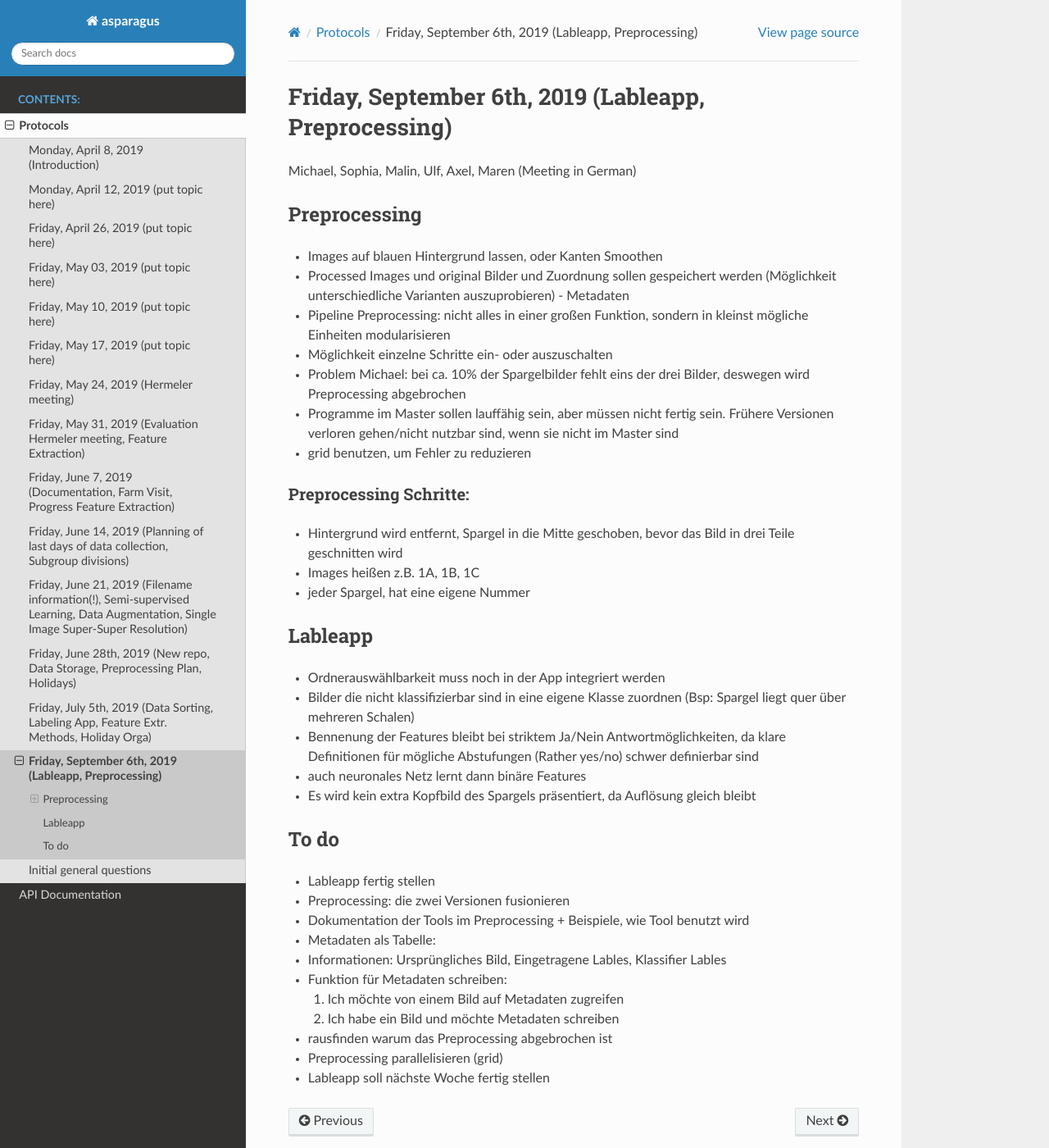
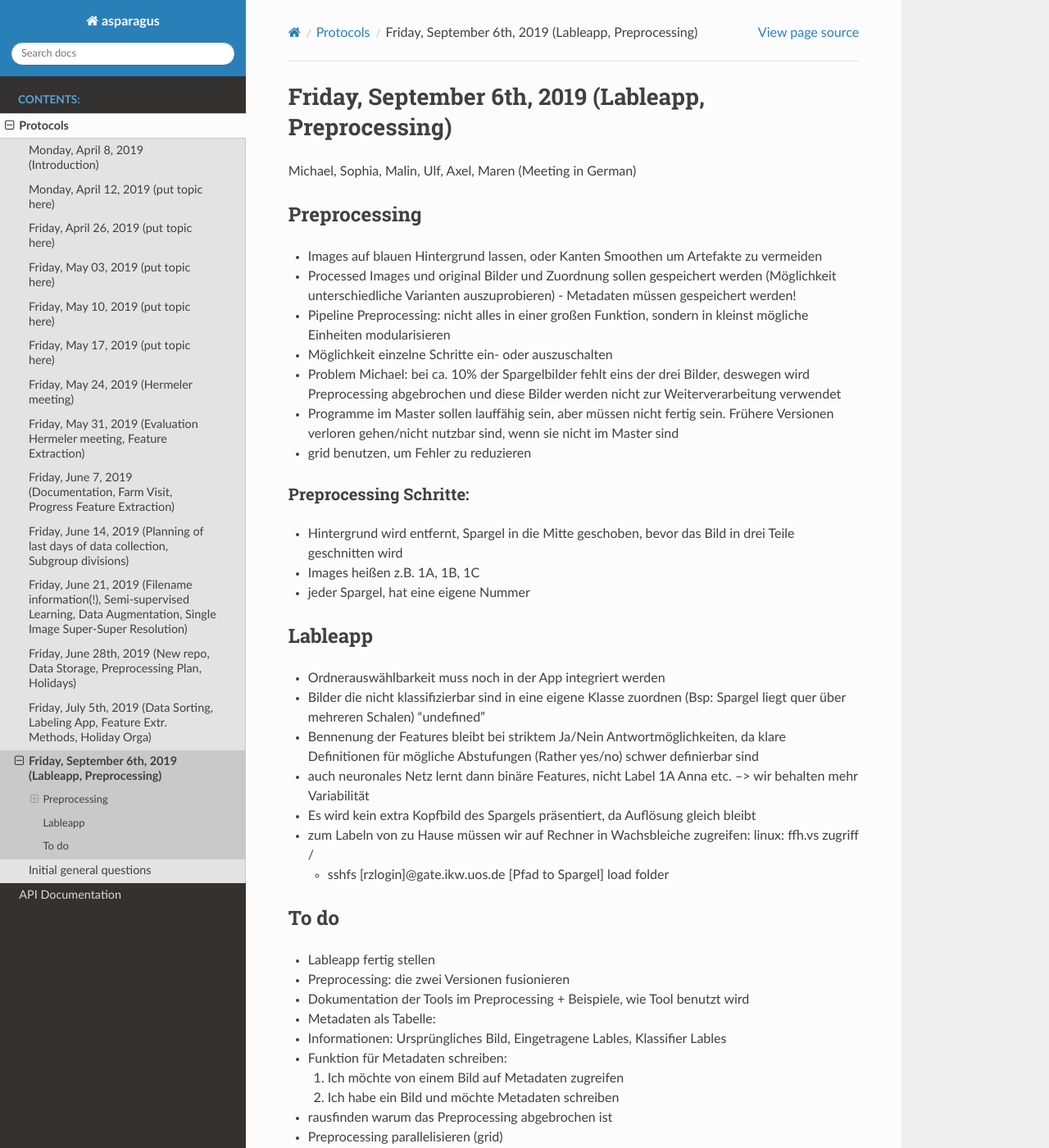
Before and after one commit to CogSciUOS/asparagus, a Sphinx documentation site: the page built from docs/protocols/protocol_19_09_06.md, in a window 1280 px wide and 1400 px high. Shown: the whole window at 82% size. Built offline with Sphinx 7.4.7 and the Read the Docs theme 2.0.0, drawn with Linux system fonts in a browser that asks for light colours; the version number could not be read and is left out.

Commit message:
Update protocol_19_09_06.md
ich hab kleine Dinge hinzugefügt.

```diff
--- a/docs/protocols/protocol_19_09_06.md
+++ b/docs/protocols/protocol_19_09_06.md
@@ -3,12 +3,12 @@
 Michael, Sophia, Malin, Ulf, Axel, Maren (Meeting in German)
 
 ## Preprocessing
-* Images auf blauen Hintergrund lassen, oder Kanten Smoothen
-* Processed Images und original Bilder und Zuordnung sollen gespeichert werden (Möglichkeit unterschiedliche Varianten auszuprobieren) - Metadaten
+* Images auf blauen Hintergrund lassen, oder Kanten Smoothen um Artefakte zu vermeiden
+* Processed Images und original Bilder und Zuordnung sollen gespeichert werden (Möglichkeit unterschiedliche Varianten auszuprobieren) - Metadaten müssen gespeichert werden!
 * Pipeline Preprocessing: nicht alles in einer großen Funktion, sondern in kleinst mögliche Einheiten modularisieren
 * Möglichkeit einzelne Schritte ein- oder auszuschalten
 
-* Problem Michael: bei ca. 10% der Spargelbilder fehlt eins der drei Bilder, deswegen wird Preprocessing abgebrochen
+* Problem Michael: bei ca. 10% der Spargelbilder fehlt eins der drei Bilder, deswegen wird Preprocessing abgebrochen und diese Bilder werden nicht zur Weiterverarbeitung verwendet
 * Programme im Master sollen lauffähig sein, aber müssen nicht fertig sein. Frühere Versionen verloren gehen/nicht nutzbar sind, wenn sie nicht im Master sind
 * grid benutzen, um Fehler zu reduzieren
 
@@ -20,11 +20,12 @@ Michael, Sophia, Malin, Ulf, Axel, Maren (Meeting in German)
 
 ## Lableapp
 * Ordnerauswählbarkeit muss noch in der App integriert werden
-* Bilder die nicht klassifizierbar sind in eine eigene Klasse zuordnen (Bsp: Spargel liegt quer über mehreren Schalen)
+* Bilder die nicht klassifizierbar sind in eine eigene Klasse zuordnen (Bsp: Spargel liegt quer über mehreren Schalen) "undefined"
 * Bennenung der Features bleibt bei striktem Ja/Nein Antwortmöglichkeiten, da klare Definitionen für mögliche Abstufungen (Rather yes/no) schwer definierbar sind
-* auch neuronales Netz lernt dann binäre Features
+* auch neuronales Netz lernt dann binäre Features, nicht Label 1A Anna etc. --> wir behalten mehr Variabilität
 * Es wird kein extra Kopfbild des Spargels präsentiert, da Auflösung gleich bleibt
-
+* zum Labeln von zu Hause müssen wir auf Rechner in Wachsbleiche zugreifen: linux: ffh.vs zugriff /
+    - sshfs [rzlogin]@gate.ikw.uos.de [Pfad to Spargel] load folder
 
 ## To do
 * Lableapp fertig stellen
```
